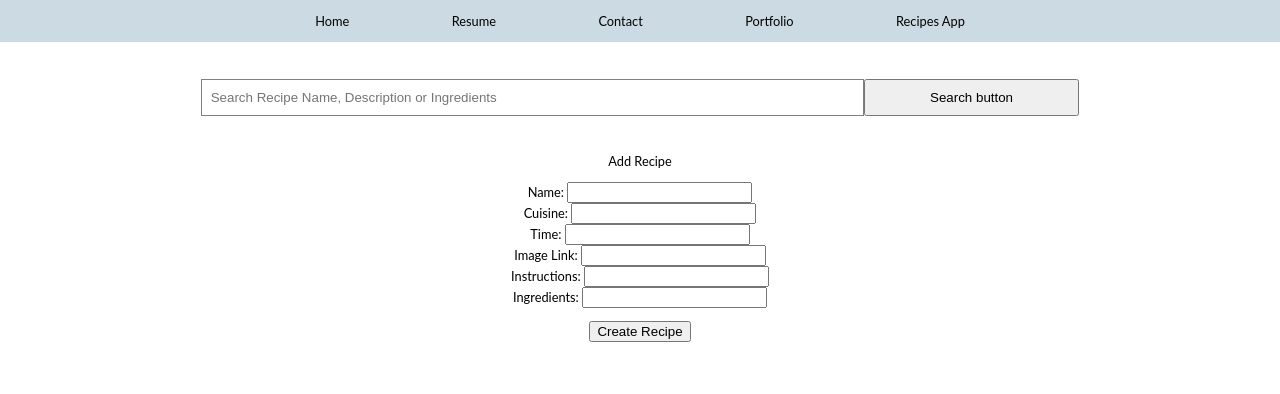
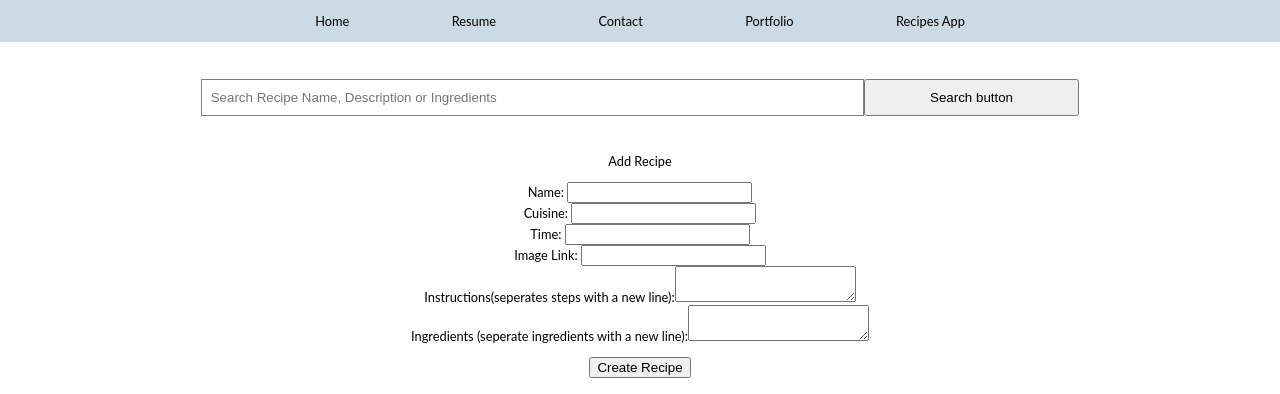
Before and after one commit to griseldasanchez/griselda-apps, a React (Create React App) app in the folder app/: page /recipes in a window 1280 px wide. Shown: the top 394 px of the page. Built offline with nearby package versions, Linux system fonts and the light colour scheme; no server answers; the database is empty.

Commit message:
Logic to add a recipe into the database, accouting for arrays in instructions and ingredients, and default image icon if not image link is provided

```diff
--- a/app/src/components/AddRecipe.js
+++ b/app/src/components/AddRecipe.js
@@ -1,36 +1,33 @@
-import React from "react";
-import { useState } from "react";
+import React, { useState } from "react";
 import { collection, addDoc } from "firebase/firestore";
 import { auth } from "../firebase.js";
 import { db } from '../firebase.js';
 
-function AddRecipe (props) {
-  console.log(props);
-
+function AddRecipe( {getRecipes} ) {
   const [name, setName] = useState("");
-  const [cuisine, setCuisine ] = useState("");
-  const [time, setTime ] = useState("");
-  const [image, setImage ] = useState("");
-  const [instructions, setInstructions ] = useState([]);
-  const [ingredients, setIngredients ] = useState([]);
+  const [cuisine, setCuisine] = useState("");
+  const [time, setTime] = useState("");
+  const [image, setImage] = useState("");
+  const [instructions, setInstructions] = useState([]);
+  const [ingredients, setIngredients] = useState([]);
 
   const recipeCollectionRef = collection(db, "recipes");
-
 
   const onRecipeSubmit = async () => {
     console.log('Recipe Name is:', name );
 
     try {
+      const imageUrl = image === '' ? 'https://static.vecteezy.com/system/resources/previews/002/621/029/non_2x/chef-recipe-book-kitchen-utensil-line-style-icon-free-vector.jpg' : image;
       await addDoc(recipeCollectionRef, {
         // userId: auth?.currentUser?.uid,
         name: name,
         cuisine: cuisine,
         time: time,
-        image: image,
+        image: imageUrl,
         instructions: instructions,
         ingredients: ingredients,
       });
-      // props.getRecipe();
+      getRecipes();
     } catch (err) {
       console.error(err);
     }
@@ -46,12 +43,14 @@ function AddRecipe (props) {
 
       <div id="create-recipe">
         <form>
-          Name:         <input onChange={(e) => setName(e.target.value)}></input> <br />
-          Cuisine:      <input onChange={(e) => setCuisine(e.target.value)}></input> <br />
-          Time:         <input onChange={(e) => setTime(e.target.value)}></input> <br />
-          Image Link:   <input onChange={(e) => setImage(e.target.value)}></input> <br />
-          Instructions: <input onChange={(e) => setInstructions(e.target.value)}></input> <br />
-          Ingredients:  <input onChange={(e) => setIngredients(e.target.value)}></input> <br />
+          Name: <input onChange={(e) => setName(e.target.value)}></input> <br />
+          Cuisine: <input onChange={(e) => setCuisine(e.target.value)}></input> <br />
+          Time: <input onChange={(e) => setTime(e.target.value)}></input> <br />
+          Image Link: <input onChange={(e) => setImage(e.target.value)}></input> <br />
+          Instructions(seperates steps with a new line):
+          <textarea onChange={(e) => setInstructions(e.target.value.split('\n'))}></textarea> <br />
+          Ingredients (seperate ingredients with a new line):
+          <textarea onChange={(e) => setIngredients(e.target.value.split('\n'))}></textarea> <br />
         </form>
       </div>
 
@@ -62,7 +61,6 @@ function AddRecipe (props) {
       </button>
     </div>
   )
-
 }
 
 export default AddRecipe;
--- a/app/src/components/Recipes.js
+++ b/app/src/components/Recipes.js
@@ -17,13 +17,7 @@ function Recipes() {
         ...doc.data(),
         id: doc.id,
       }));
-      setRecipeList(filteredData
-        .concat(filteredData)
-        .concat(filteredData)
-        .concat(filteredData)
-        .concat(filteredData)
-        .concat(filteredData)
-        .concat(filteredData));
+      setRecipeList(filteredData);
       console.log(filteredData)
     } catch (err) {
       console.log('error on Portfolio tile: ', err);
```
